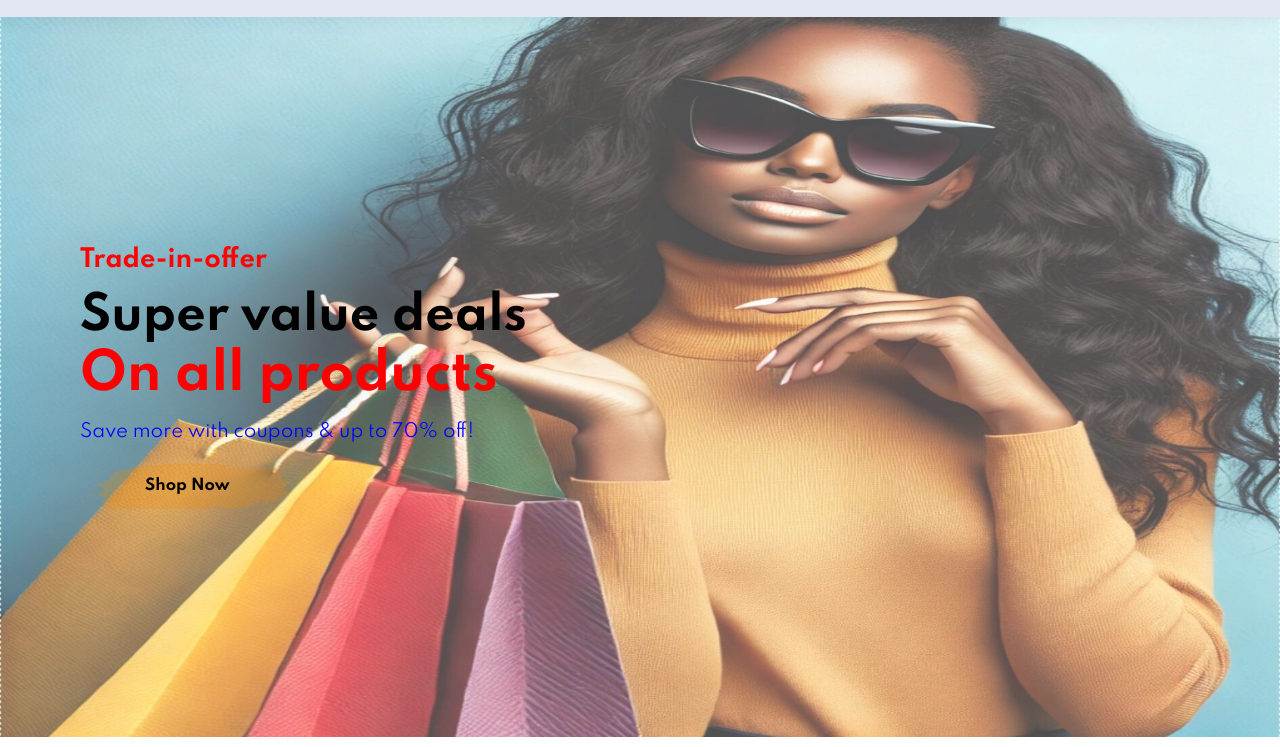
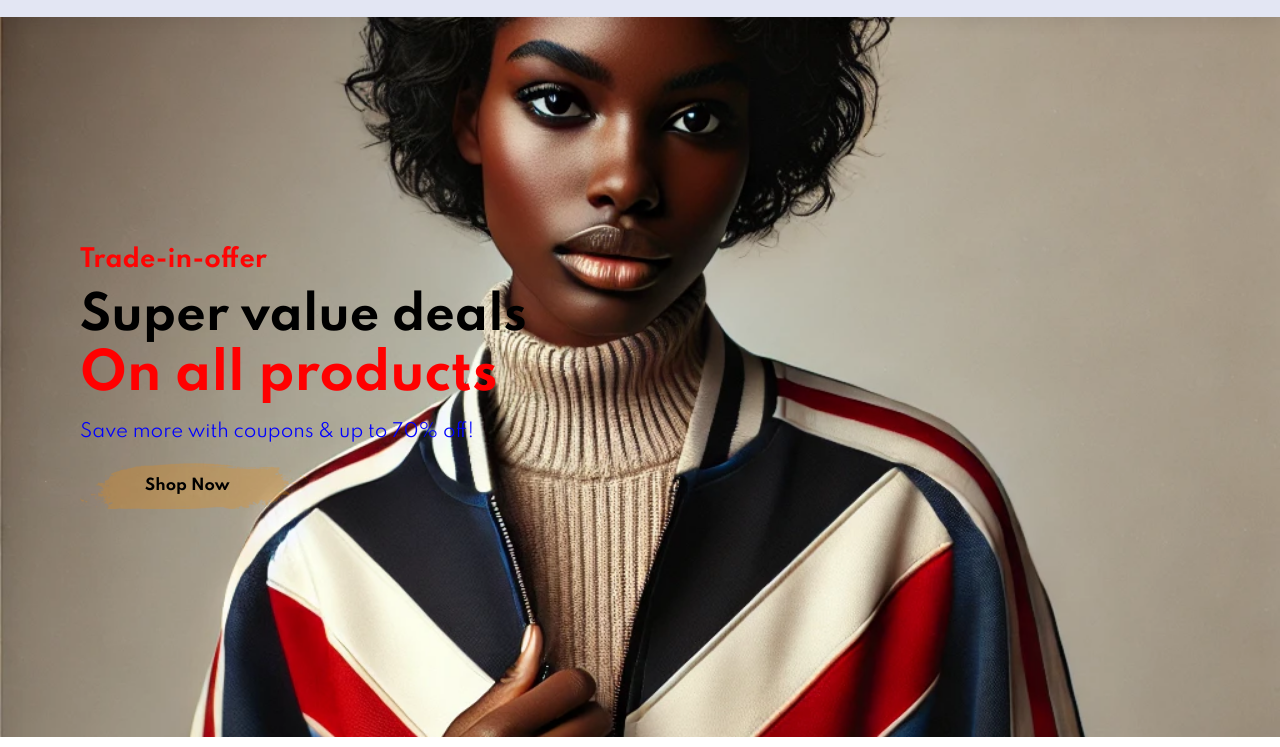
Before and after one commit to Ronoh-Kipkemboi/e-commerce-website, a plain HTML site: page index.html in a window 1280 px wide. Shown: the part 53-800 px from the top of the page. Drawn offline with Linux system fonts and the light colour scheme; files whose address does not match are found by name.

Commit message:
modified the hero section

```diff
--- a/index.html
+++ b/index.html
@@ -36,7 +36,7 @@
             </div>
         </section>
 
-        <section id="hero">
+        <section id="hero" style="background-image: url('img/hero01.webp');">
             <h4>Trade-in-offer</h4>
             <h2>Super value deals</h2>
             <h1>On all products</h1>
--- a/style.css
+++ b/style.css
@@ -51,6 +51,7 @@ pre{
 
 .section-m1 {
   margin: 40px 0;
+
 }
 
 button.normal {
@@ -141,7 +142,7 @@ body {
   cursor: pointer;
 }
 #hero{
-  background-image: url("img/hero0001.webp");
+  background-image: url('../img/hero01.webp');
   background-size: cover;
   background-position: top 25% right 0;
   background-repeat: no-repeat;
@@ -162,8 +163,8 @@ body {
   left: 0;
   right: 0;
   bottom: 0;
-  background: rgba(255, 255, 255, 0.3); /* Slight overlay to improve text readability */
-  z-index: 1;
+  background-color: #e3e6f3;
+  z-index: -1;
 }
 
 #hero h4,
```
Also changed, not shown: img/hero0001.webp (deleted), img/hero010.webp (deleted), img/hero77.png (deleted).
